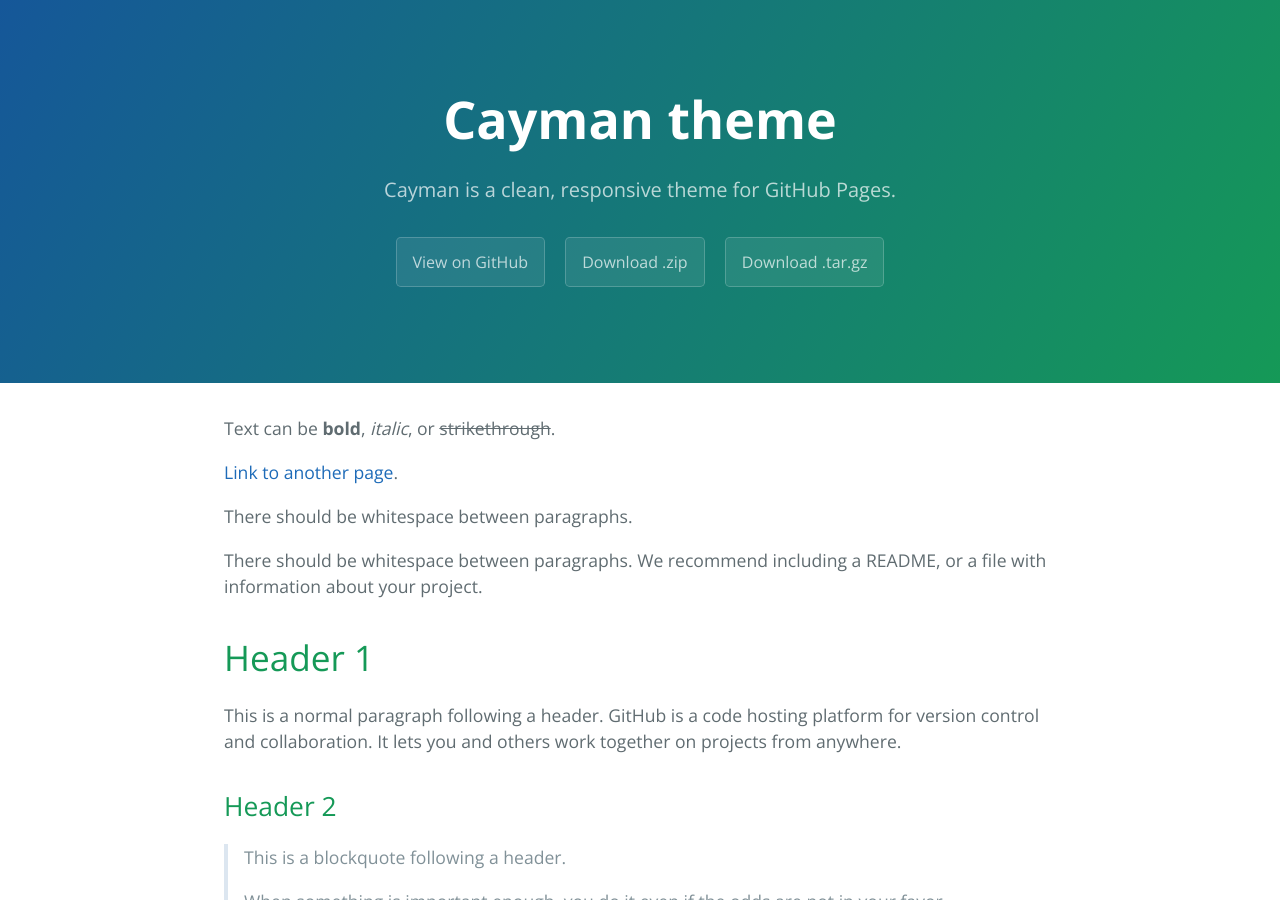
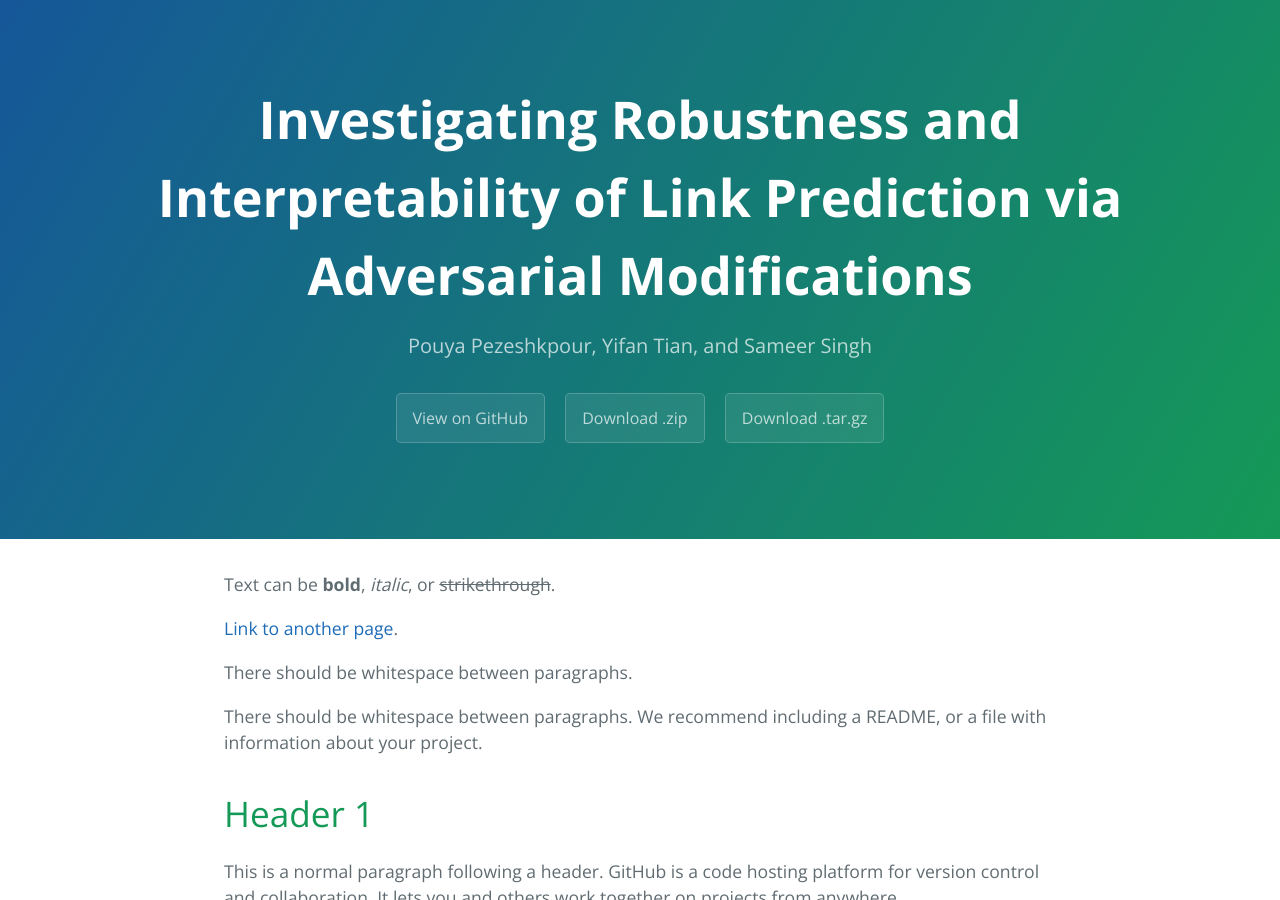
Before and after one commit to pouyapez/criage, a Jekyll site: the page built from index.md, in a window 1280 px wide and 900 px high. Built offline with Jekyll 4.4.1, drawn with Linux system fonts in a browser that asks for light colours.

Commit message:
Update _config.yml

```diff
--- a/_config.yml
+++ b/_config.yml
@@ -1,5 +1,5 @@
-title: Cayman theme
-description: Cayman is a clean, responsive theme for GitHub Pages.
+title: Investigating Robustness and Interpretability of Link Prediction via Adversarial Modifications
+description: Pouya Pezeshkpour, Yifan Tian, and Sameer Singh
 show_downloads: true
 google_analytics:
 theme: jekyll-theme-cayman
```
